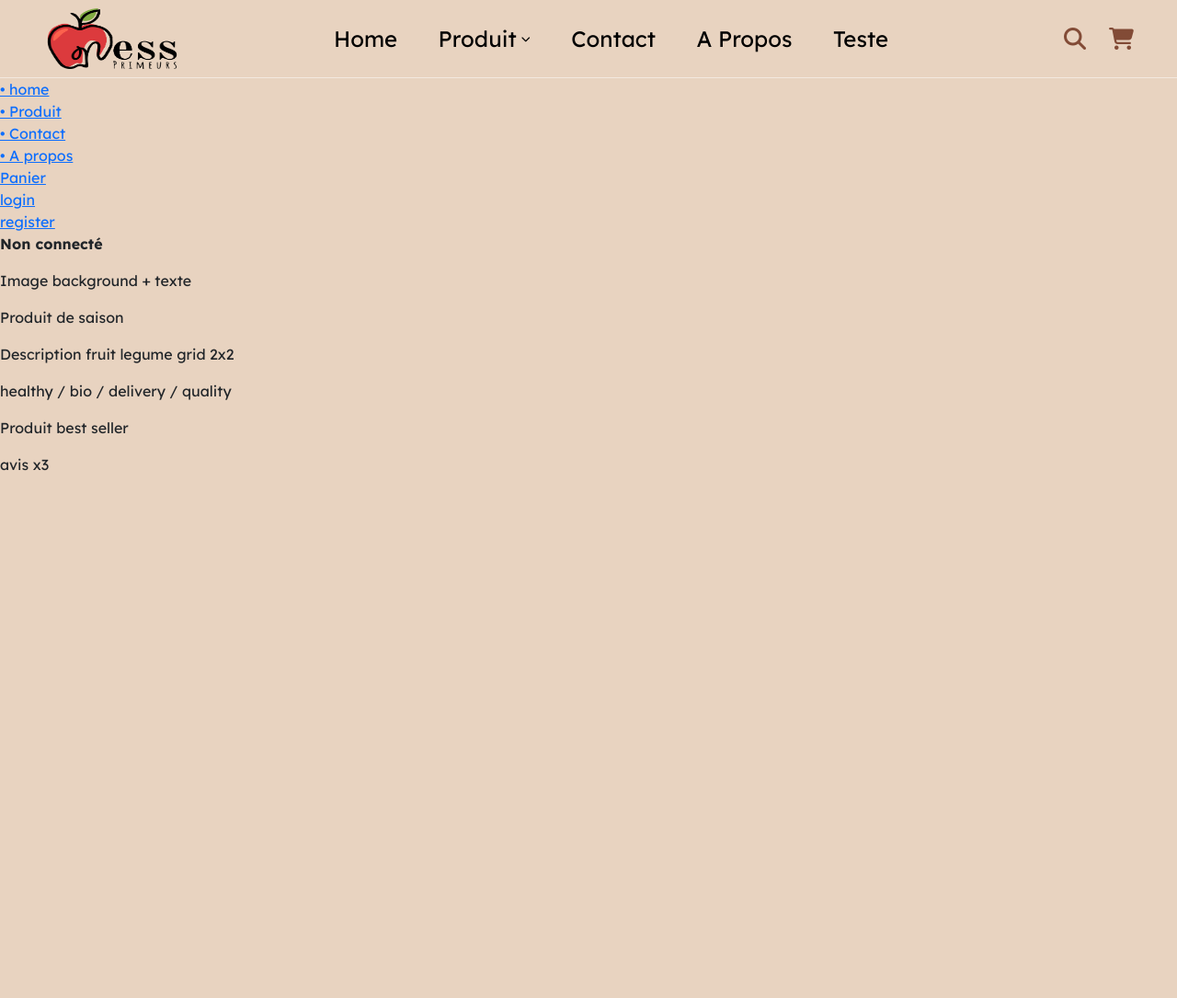
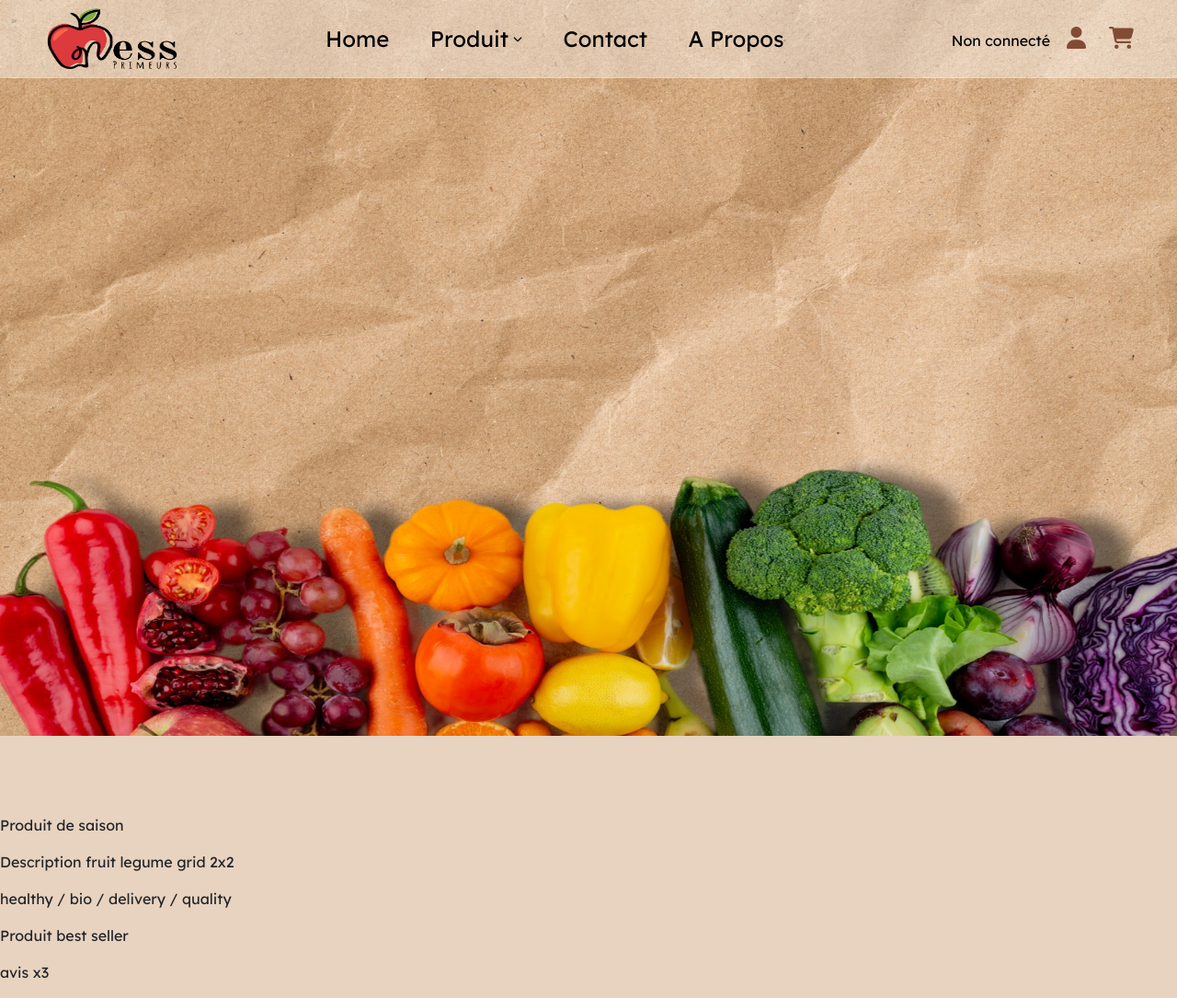
Before and after one commit to AlexGthr/SfNessProject, a Symfony app: template templates/home/index.html.twig in a window 1280 px wide. Shown: the whole page at 92% size. Before the commit the page ends 512 px from the top, so only its background shows below. Run offline with Twig, Linux system fonts and the light colour scheme; the template is opened without the code that fills it, so the values that code supplies are empty; some libraries are stand-ins or nearby versions.

Commit message:
Finalisation de la navBar avec sous menu sur le button user

```diff
--- /dev/null
+++ b/public/css/home.css
@@ -0,0 +1,15 @@
+@import url('style.css');
+
+#NessPrimeur {
+    height: 100vh;
+}
+.firstView {
+    position: absolute;
+    top: 0;
+    width: 100%;
+}
+
+.firstView img {
+    width: 100%;
+    height: 100vh;
+}
--- a/public/css/style.css
+++ b/public/css/style.css
@@ -29,7 +29,8 @@ body {
     left: 0;
     top: 0;
     width: 100%;
-    border-bottom: 1px solid hsl(0, 0%, 100%, 0.5);
+    border-bottom: 1px solid hsl(0, 0%, 100%, 0.2);
+    background-color: var(--bg-header);
     z-index: 10;
 }
 
@@ -117,6 +118,17 @@ body {
     padding: 6px 24px;
 }
 
+.header .menu span {
+    background-image: linear-gradient(hsl(0, 100%, 1%), hsl(0, 100%, 1%));
+    background-size: 0 2px;
+    background-repeat: no-repeat;
+    background-position: 0 100%;
+    transition: background-size 0.5s ease;
+}
+
+.header .menu li:hover > a > span {
+    background-size: 100% 2px;
+}
 .header .menu .sub-menu span {
     background-image: linear-gradient(hsl(0, 100%, 1%), hsl(0, 100%, 1%));
     background-size: 0 2px;
@@ -138,21 +150,70 @@ body {
 
 .header-right {
     display: flex;
+    justify-content: center;
+    align-items: center;
 }
 .header-right > * {
     margin-left: 25px;
+}
+
+.header-right li {
+    list-style: none;
 }
 
 .header-right .icon-btn {
     background-color: transparent;
     border: none;
     cursor: pointer;
+}
+
+.header-right .icon-btn i {
     color: var(--second-color);
     font-size: 24px;
 }
 
 .header-right .open-menu-btn {
     display: none;
+}
+
+.header .header-right .dropdown {
+    position: relative;
+    display: inline-block;
+}
+
+.header .header-right .dropdown .sub-menu {
+    position: absolute;
+    top: 100%;
+    left: 10%;
+    width: 170px;
+    padding: 0 0;
+    background-color: bisque;
+    box-shadow: 0 0 5px hsla(0, 0%, 0%, 0.5);
+    z-index: 1;
+    transform-origin: top;
+    transform: scaleY(0);
+    visibility: hidden;
+    opacity: 0;
+    transition: all 0.3s ease;
+}
+
+.header .header-right .dropdown:hover .sub-menu {
+    opacity: 1;
+    transform: scaleY(1);
+    visibility: visible;
+}
+
+.header .header-right .dropdown .sub-menu a {
+    padding: 6px 24px;
+    display: block;
+    color: var(--first-color);
+    text-decoration: none;
+    text-transform: capitalize;
+}
+
+.header .header-right .dropdown .sub-menu a:hover {
+    background-color: var(--second-color);
+    color: white;
 }
 
 @media(max-width:990px){
--- a/templates/base.html.twig
+++ b/templates/base.html.twig
@@ -10,6 +10,7 @@
         <link href="https://cdn.jsdelivr.net/npm/bootstrap@5.3.3/dist/css/bootstrap.min.css" rel="stylesheet" integrity="sha384-QWTKZyjpPEjISv5WaRU9OFeRpok6YctnYmDr5pNlyT2bRjXh0JMhjY6hW+ALEwIH" crossorigin="anonymous">
 
         <link rel="stylesheet" href="{{ asset('css/style.css') }}">
+        <link rel="stylesheet" href="{{ asset('css/home.css') }}">
         <link rel="stylesheet" href="{{ asset('css/apropos.css') }}">
 
         {% endblock %}
@@ -20,15 +21,16 @@
                 <div class="logo">
                     <img src="{{ asset('img/logonessprimeur.png')}}" alt="Logo Ness Primeur">
                 </div>
+
                 <nav class="menu">
                     <div class="head">
                         <div class="logo"><img src="{{ asset('img/logonessprimeur.png')}}" alt="Logo Ness Primeur"></div>
                         <button type="button" class="close-menu-btn"></button>
                     </div>
                     <ul>
-                        <li><a href="">home</a></li>
+                        <li><a href="{{ path('app_home') }}"><span>home</span></a></li>
                         <li class="dropdown">
-                            <a href="">produit</a>
+                            <a href="{{ path('app_product') }}"><span>produit</span></a>
                             <i class="fa-solid fa-chevron-down"></i>
                                 <ul class="sub-menu">
                                     <li><a href="#"><span>produit 1</span></a></li>
@@ -36,14 +38,31 @@
                                     <li><a href="#"><span>produit 3</span></a></li>
                                 </ul>
                         </li>
-                        <li><a href="">contact</a></li>
-                        <li><a href="">a propos</a></li>
-                        <li><a href="">teste</a></li>
+                        <li><a href="{{ path('app_contact') }}"><span>contact</span></a></li>
+                        <li><a href="{{ path('app_apropos') }}"><span>a propos</span></a></li>
                     </ul>
                 </nav>
+
                 <div class="header-right">
-                    <button type="button" class="search-btn icon-btn"><i class="fa-solid fa-search"></i></button>
-                    <button type="button" class="cart-btn icon-btn"><i class="fa-solid fa-shopping-cart"></i></button>
+
+                    {% if app.user %}
+                        <div class="dropdown">
+                            <button type="button" class="user-btn icon-btn"> Bonjour {% set username = app.user.email|split('@')|first %} {{ username|capitalize }} ! &nbsp;&nbsp;&nbsp;<i class="fa-solid fa-user"></i></button>
+                            <ul class="sub-menu">
+                                <li><a href="{{ path('app_profil', {id: app.user.id}) }}">Profile</a></li>
+                                <li><a href="{{ path('app_logout') }}">Logout</a></li>
+                            </ul>
+                        </div>
+                    {% else %}
+                        <div class="dropdown">
+                            <button type="button" class="user-btn icon-btn"> Non connecté &nbsp;&nbsp;&nbsp;<i class="fa-solid fa-user"></i></button>
+                            <ul class="sub-menu">
+                                <li><a href="{{ path('app_register') }}">S'inscrire</a></li>
+                                <li><a href="{{ path('app_login') }}">Se connecter</a></li>
+                            </ul>
+                        </div>
+                    {% endif %}
+                        <button type="button" class="cart-btn icon-btn"><a href="{{ path('app_panier') }}"><i class="fa-solid fa-shopping-cart"></i></a></button>
                         <button type="button" class="open-menu-btn">
                             <span class="line line-1"></span>
                             <span class="line line-2"></span>
@@ -55,26 +74,9 @@
         </header>
 
         <section id="wrapper_content">
-        <ul>
-            <li><a href="{{ path('app_home') }}">• home</a></li>
-            <li><a href="{{ path('app_product') }}">• Produit</a></li>
-            <li><a href="{{ path('app_contact') }}">• Contact</a></li>
-            <li><a href="{{ path('app_apropos') }}">• A propos</a></li>
-            <li><a href="{{ path('app_panier') }}">Panier</a></li>
-            <li><a href="{{ path('app_login') }}">login</a></li>
-            <li><a href="{{ path('app_register') }}">register</a></li>
-            {% if app.user %}
-            <li><a href="{{ path('app_profil', {id: app.user.id}) }}">Profil</a></li>
-            <li><a href="{{ path('app_logout') }}">logout</a></li>
-            {% endif %}
-        </ul>
 
-        {% if app.user %}
-            <p> {{ app.user.email }} - {{ app.user.roles|join(', ') }}</p>
-            {% else %}
-            <p><strong>Non connecté</strong></p>
-        {% endif %}
         {% block body %}{% endblock %}
+
         </section>
 
         {% block javascripts %}
--- a/templates/home/index.html.twig
+++ b/templates/home/index.html.twig
@@ -6,11 +6,10 @@
 
 <section id="wrapper_home">
 
-{% if app.user %}
-    {{ app.user.email }}
-{% endif %}
 <section id="NessPrimeur">
-    <p>Image background + texte</p>
+    <div class="firstView">
+        <img src="{{ asset('img/backgroundNess.jpeg')}}" alt="fond avec des fruits">
+    </div>
 </section>
 
 <section class="produit_saison">
```
Also changed, not shown: src/Controller/ProductController.php (+0 -44 lines), public/img/backgroundNess.jpeg (added), public/img/backgroundNess.png (added). Lines whose indentation alone changed are shown as unchanged.
